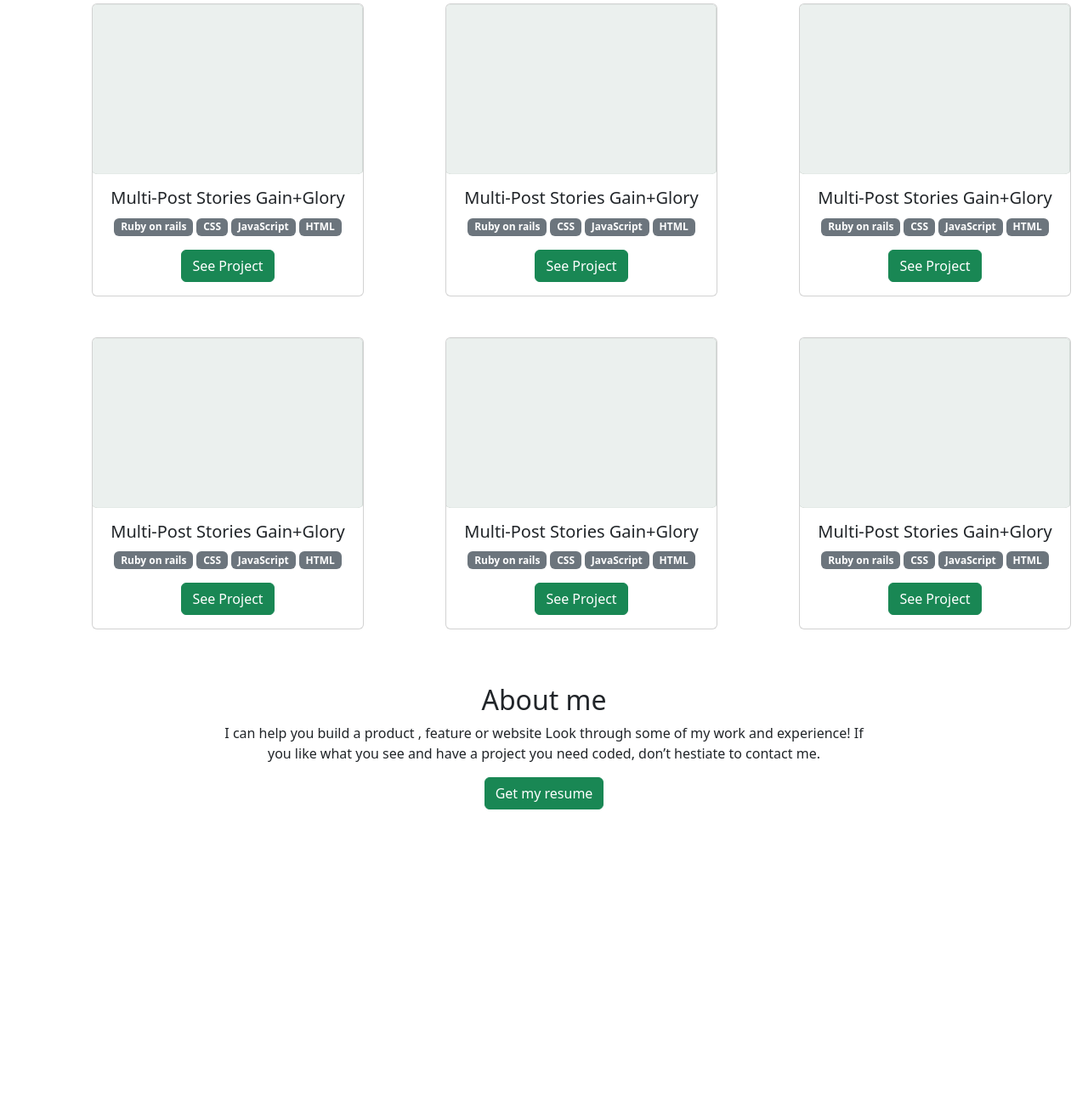
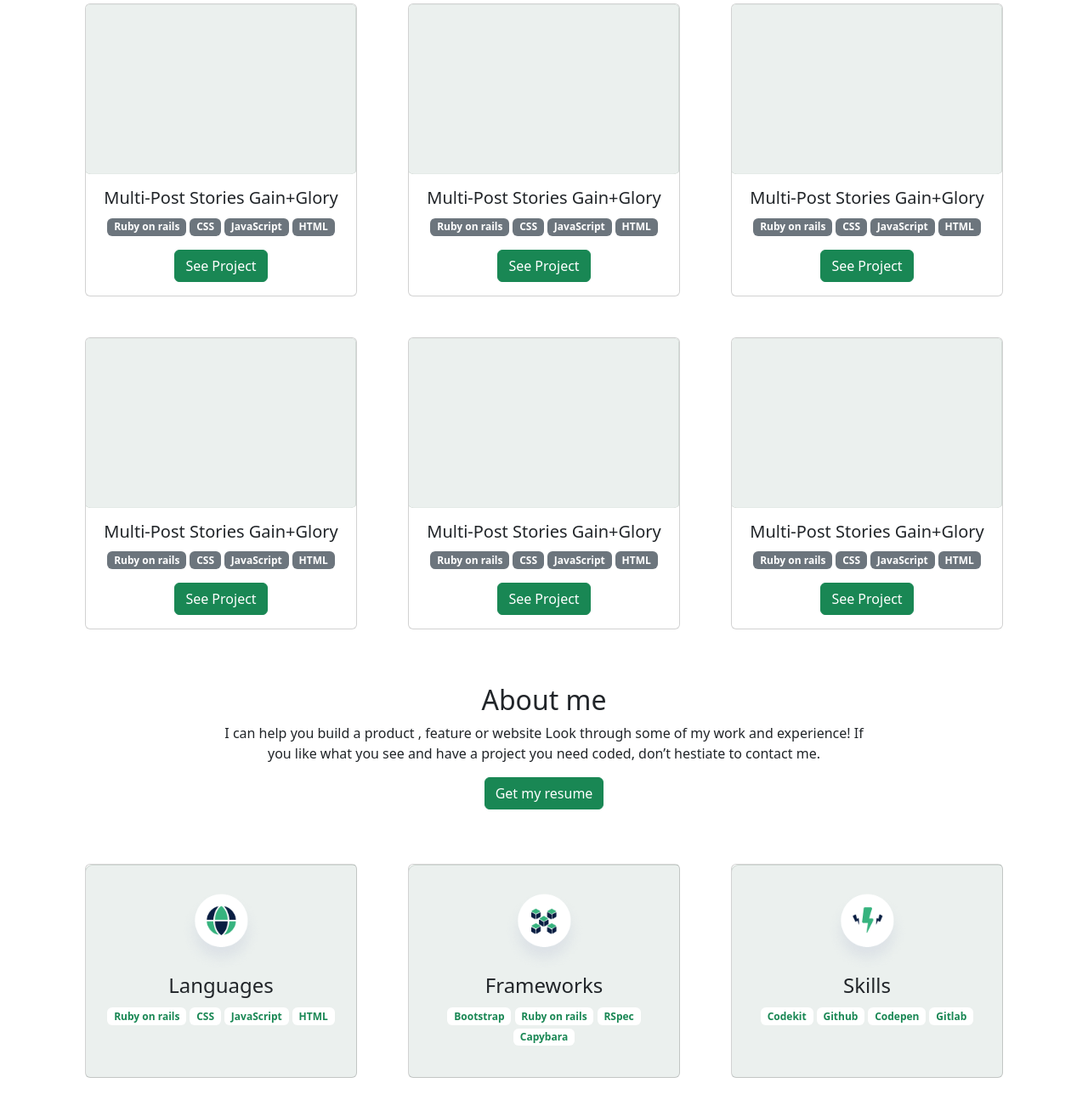
Before and after one commit to App-Developer8866/bootstrap-portfolio-project, a website: page index.html in a window 1280 px wide. Shown: the part 930-2238 px from the top of the page at 85% size. Before the commit the page ends 1899 px from the top, so only its background shows below. Drawn offline with nearby package versions, Linux system fonts and the light colour scheme.

Commit message:
Fixed grid system in portfolio and about me sections

```diff
--- a/index.html
+++ b/index.html
@@ -1,13 +1,17 @@
 <!doctype html>
 <html lang="en">
+
 <head>
   <meta charset="utf-8">
   <meta name="viewport" content="width=device-width, initial-scale=1">
   <title>Portfolio Project</title>
-    <link href="https://cdn.jsdelivr.net/npm/bootstrap@5.2.2/dist/css/bootstrap.min.css" rel="stylesheet" integrity="sha384-Zenh87qX5JnK2Jl0vWa8Ck2rdkQ2Bzep5IDxbcnCeuOxjzrPF/et3URy9Bv1WTRi" crossorigin="anonymous">
+  <link href="https://cdn.jsdelivr.net/npm/bootstrap@5.2.2/dist/css/bootstrap.min.css" rel="stylesheet"
+    integrity="sha384-Zenh87qX5JnK2Jl0vWa8Ck2rdkQ2Bzep5IDxbcnCeuOxjzrPF/et3URy9Bv1WTRi" crossorigin="anonymous">
 </head>
-  <body class="bg-white text-center">
-    <section class="container-fluid mb-5 pb-5" style="background-image: url('images/bg-header.png'); height: 100vh; background-size: cover;">
+
+<body class="bg-white">
+  <section class="container-fluid mb-5 pb-5"
+    style="background-image: url('images/bg-header.png'); height: 100vh; background-size: cover;">
     <nav id="top-navbar" class="navbar navbar-expand-lg mb-5 py-4">
       <div class="navbar-nav m-auto">
         <a class="nav-link" href="#portfolio">Portfolio</a>
@@ -30,9 +34,23 @@
     <section class="text-center" id="portfolio">
       <h2>My Recent Works</h2>
 
-        <div class="grid container text-center d-flex my-5 mx-5">
-          <div class="g-col-6 g-col-md-4 mx-5">
-            <div class="card" style="width: 20rem;">
+      <div class="container my-5">
+        <div class="row">
+          <div class="col">
+            <div class="card m-auto" style="width: 20rem;">
+              <img src="images/card-image.png" class="card-img-top" height="200rem" alt="...">
+              <div class="card-body">
+                <h5 class="card-title">Multi-Post Stories Gain+Glory</h5>
+                <span class="badge bg-secondary">Ruby on rails</span>
+                <span class="badge bg-secondary">CSS</span>
+                <span class="badge bg-secondary">JavaScript</span>
+                <span class="badge bg-secondary">HTML</span>
+                <button type="button" class="btn btn-success mt-3">See Project</button>
+              </div>
+            </div>
+          </div>
+          <div class="col">
+            <div class="card m-auto" style="width: 20rem;">
               <img src="images/card-image.png" class="card-img-top" height="200rem" alt="...">
               <div class="card-body px-2">
                 <h5 class="card-title">Multi-Post Stories Gain+Glory</h5>
@@ -44,21 +62,8 @@
               </div>
             </div>
           </div>
-          <div class="g-col-6 g-col-md-4 mx-5">
-            <div class="card" style="width: 20rem;">
-          <img src="images/card-image.png" class="card-img-top" height="200rem" alt="...">
-          <div class="card-body px-2">
-            <h5 class="card-title">Multi-Post Stories Gain+Glory</h5>
-            <span class="badge bg-secondary">Ruby on rails</span>
-            <span class="badge bg-secondary">CSS</span>
-            <span class="badge bg-secondary">JavaScript</span>
-            <span class="badge bg-secondary">HTML</span>
-            <button type="button" class="btn btn-success mt-3">See Project</button>
-          </div>
-        </div>
-          </div>
-          <div class="g-col-6 g-col-md-4 mx-5">
-            <div class="card" style="width: 20rem;">
+          <div class="col">
+            <div class="card m-auto" style="width: 20rem;">
               <img src="images/card-image.png" class="card-img-top" height="200rem" alt="...">
               <div class="card-body px-2">
                 <h5 class="card-title">Multi-Post Stories Gain+Glory</h5>
@@ -71,10 +76,9 @@
             </div>
           </div>
         </div>
-
-        <div class="grid container text-center d-flex my-5 mx-5">
-          <div class="g-col-6 g-col-md-4 mx-5">
-            <div class="card" style="width: 20rem;">
+        <div class="row mt-5">
+          <div class="col">
+            <div class="card m-auto" style="width: 20rem;">
               <img src="images/card-image.png" class="card-img-top" height="200rem" alt="...">
               <div class="card-body px-2">
                 <h5 class="card-title">Multi-Post Stories Gain+Glory</h5>
@@ -86,8 +90,8 @@
               </div>
             </div>
           </div>
-          <div class="g-col-6 g-col-md-4 mx-5">
-            <div class="card" style="width: 20rem;">
+          <div class="col">
+            <div class="card m-auto" style="width: 20rem;">
               <img src="images/card-image.png" class="card-img-top" height="200rem" alt="...">
               <div class="card-body px-2">
                 <h5 class="card-title">Multi-Post Stories Gain+Glory</h5>
@@ -99,8 +103,8 @@
               </div>
             </div>
           </div>
-          <div class="g-col-6 g-col-md-4 mx-5">
-            <div class="card" style="width: 20rem;">
+          <div class="col">
+            <div class="card m-auto" style="width: 20rem;">
               <img src="images/card-image.png" class="card-img-top" height="200rem" alt="...">
               <div class="card-body px-2">
                 <h5 class="card-title">Multi-Post Stories Gain+Glory</h5>
@@ -113,17 +117,65 @@
             </div>
           </div>
         </div>
+      </div>
     </section>
 
-      <section id="about" class="card mx-auto border-0" style="width: 50rem;">
-        <div class="card-body text-center">
+    <section id="about" class="card mx-auto border-0" style="width: 100%;">
+      <div class="card-body text-center m-auto" style="width: 50rem;">
         <h2 class="card-title" color="#172B4D;">About me</h2>
-          <p class="card-text"> I can help you build a product , feature or website Look through some of my work and experience! If you like what you see and have a project you need coded,
+        <p class="card-text"> I can help you build a product , feature or website Look through some of my work and
+          experience! If you like what you see and have a project you need coded,
           don’t hestiate to contact me. </p>
         <a href="#" class="btn btn-success">Get my resume</a>
         </div>
+
+        <div class="container my-5">
+          <div class="row text-center">
+            <div class="col">
+              <div class="card m-auto" style="width: 20rem; background-image: url('images/card-image.png'); height: 252px; background-repeat: no-repeat;">
+                <div class="card-body">
+                  <img src="images/aboutme1.png" class="card-img-top" alt="...">
+                  <h4 class="card-title">Languages</h4>
+                  <span class="badge bg-white text-success">Ruby on rails</span>
+                  <span class="badge bg-white text-success">CSS</span>
+                  <span class="badge bg-white text-success">JavaScript</span>
+                  <span class="badge bg-white text-success">HTML</span>
+                </div>
+              </div>
+            </div>
+            <div class="col">
+              <div class="card m-auto" style="width: 20rem; background-image: url('images/card-image.png'); height: 252px; background-repeat: no-repeat;">
+                <div class="card-body">
+                  <img src="images/aboutme2.png" class="card-img-top" alt="...">
+                  <h4 class="card-title">Frameworks</h4>
+                  <span class="badge bg-white text-success">Bootstrap</span>
+                  <span class="badge bg-white text-success">Ruby on rails</span>
+                  <span class="badge bg-white text-success">RSpec</span>
+                  <span class="badge bg-white text-success">Capybara</span>
+                </div>
+              </div>
+            </div>
+            <div class="col">
+              <div class="card m-auto" style="width: 20rem; background-image: url('images/card-image.png'); height: 252px; background-repeat: no-repeat;">
+                <div class="card-body">
+                  <img src="images/aboutme3.png" class="card-img-top" alt="...">
+                  <h4 class="card-title">Skills</h4>
+                  <span class="badge bg-white text-success">Codekit</span>
+                  <span class="badge bg-white text-success">Github</span>
+                  <span class="badge bg-white text-success">Codepen</span>
+                  <span class="badge bg-white text-success">Gitlab</span>
+                </div>
+              </div>
+            </div>
+          </div>
+        </div>
+
+      </div>
     </section>
   </div>
-    <script src="https://cdn.jsdelivr.net/npm/bootstrap@5.2.2/dist/js/bootstrap.bundle.min.js" integrity="sha384-OERcA2EqjJCMA+/3y+gxIOqMEjwtxJY7qPCqsdltbNJuaOe923+mo//f6V8Qbsw3" crossorigin="anonymous"></script>
+  <script src="https://cdn.jsdelivr.net/npm/bootstrap@5.2.2/dist/js/bootstrap.bundle.min.js"
+    integrity="sha384-OERcA2EqjJCMA+/3y+gxIOqMEjwtxJY7qPCqsdltbNJuaOe923+mo//f6V8Qbsw3"
+    crossorigin="anonymous"></script>
 </body>
+
 </html>
```
Also changed, not shown: images/aboutme1.png (added), images/aboutme2.png (added), images/aboutme3.png (added). Lines whose indentation alone changed are shown as unchanged.
